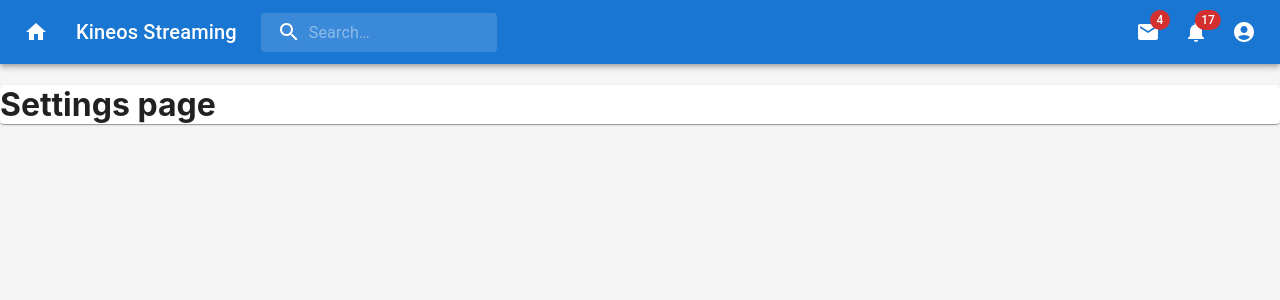
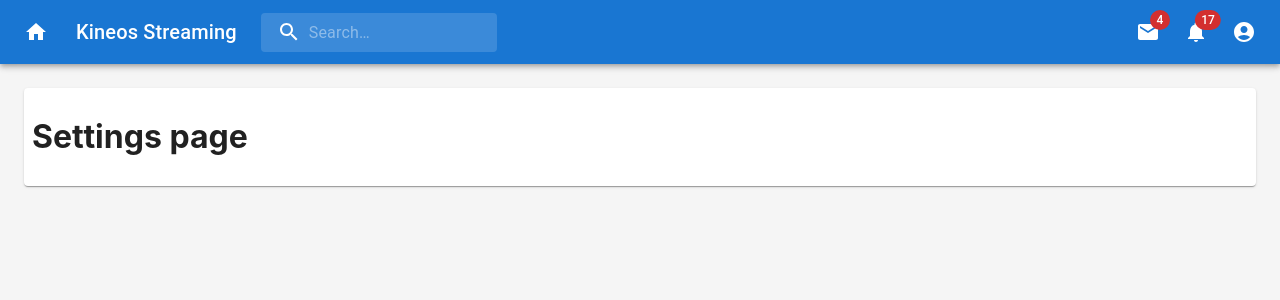
Before and after one commit to gsinghg19/frontend-practice, a React (Create React App) app: page /settings in a window 1280 px wide. Shown: the top 300 px of the page. Built offline with nearby package versions, Linux system fonts and the light colour scheme.

Commit message:
commit of tweaks to page layout

```diff
--- a/src/App.css
+++ b/src/App.css
@@ -10,6 +10,7 @@ body {
 }
 
 * {
+  padding: 0px;
   box-sizing: border-box;
 }
 
--- a/src/components/HomePage/HomePage.jsx
+++ b/src/components/HomePage/HomePage.jsx
@@ -6,7 +6,7 @@ import Grid from "@mui/material/Grid";
 
 const HomePage = () => {
   return (
-    <Paper>
+    <Paper sx={{ p: 0, margin: 0.5 }}>
       <ButtonAppBar />
       <Grid container rowSpacing={5} columnSpacing={{ xs: 1, sm: 2, md: 9 }}>
         <Grid item xs={3}>
--- a/src/components/Profile_Page/Profile_Page.jsx
+++ b/src/components/Profile_Page/Profile_Page.jsx
@@ -1,16 +1,27 @@
 import * as React from "react";
 import Paper from "@mui/material/Paper";
 import ButtonAppBar from "../HomePage/ButtonAppBar";
+import Box from "@mui/material/Box";
 
 const Profile_Page = () => {
   return (
     <>
       <ButtonAppBar />
-      <Paper>
-        <div>
-          <h1>Profile page</h1>
-        </div>
-      </Paper>
+      <Box>
+        <Paper
+          sx={{
+            p: 1,
+            margin: 3,
+            maxWidth: "100%",
+            minHeight: "100%",
+            flexgrow: 1,
+          }}
+        >
+          <div>
+            <h1>Profile page</h1>
+          </div>
+        </Paper>
+      </Box>
     </>
   );
 };
--- a/src/components/SettingsPage/Settings.jsx
+++ b/src/components/SettingsPage/Settings.jsx
@@ -1,16 +1,27 @@
 import * as React from "react";
 import Paper from "@mui/material/Paper";
 import ButtonAppBar from "../HomePage/ButtonAppBar";
+import Box from "@mui/material/Box";
 
 const SettingsPage = () => {
   return (
     <>
       <ButtonAppBar />
-      <Paper>
-        <div>
-          <h1>Settings page</h1>
-        </div>
-      </Paper>
+      <Box>
+        <Paper
+          sx={{
+            p: 1,
+            margin: 3,
+            maxWidth: "100%",
+            minHeight: "100%",
+            flexgrow: 1,
+          }}
+        >
+          <div>
+            <h1>Settings page</h1>
+          </div>
+        </Paper>
+      </Box>
     </>
   );
 };
--- a/src/components/UserLoginPage/Auth.jsx
+++ b/src/components/UserLoginPage/Auth.jsx
@@ -1,9 +1,13 @@
 import * as React from "react";
 import { useState, useEffect } from "react";
 import { BrowserRouter, Route, Switch } from "react-router-dom";
+import axios from "axios";
+import Cookies from "universal-cookie";
 
 const AuthToken = () => {
   const [auth, setAuth] = useState();
+
+  return <div></div>;
 };
 
 export default AuthToken;
--- a/src/components/UserLoginPage/UserLoginPage.jsx
+++ b/src/components/UserLoginPage/UserLoginPage.jsx
@@ -46,9 +46,10 @@ export default function users() {
 
   return (
     <>
+      <Paper sx={{ p: 0, margin: 0 }}>
         <ButtonAppBar />
         <ThemeProvider theme={theme}>
-        <Grid container component="main" sx={{ height: "100vh" }}>
+          <Grid container component="main" sx={{ height: "97vh" }}>
             <CssBaseline />
             <Grid
               item
@@ -147,6 +148,7 @@ export default function users() {
             </Grid>
           </Grid>
         </ThemeProvider>
+      </Paper>
     </>
   );
 }
--- a/src/components/Watchlist_page/WatchList_page.jsx
+++ b/src/components/Watchlist_page/WatchList_page.jsx
@@ -1,21 +1,33 @@
 import * as React from "react";
 import Paper from "@mui/material/Paper";
 import ButtonAppBar from "../HomePage/ButtonAppBar";
+import Box from "@mui/material/Box";
 
 const WatchListPage = () => {
   return (
     <>
       <ButtonAppBar />
-      <Paper>
+      <Box>
+        <Paper
+          sx={{
+            p: 1,
+            margin: 3,
+            maxWidth: "100%",
+            minHeight: "100%",
+            flexgrow: 1,
+          }}
+        >
           <div>
             <h1>Watchlist Page</h1>
           </div>
           <div>
             <body>
-            A place for users to keep a track of movies they are interested in.
+              A place for users to keep a track of movies they are interested
+              in.
             </body>
           </div>
         </Paper>
+      </Box>
     </>
   );
 };
```
Lines whose indentation alone changed are shown as unchanged.
